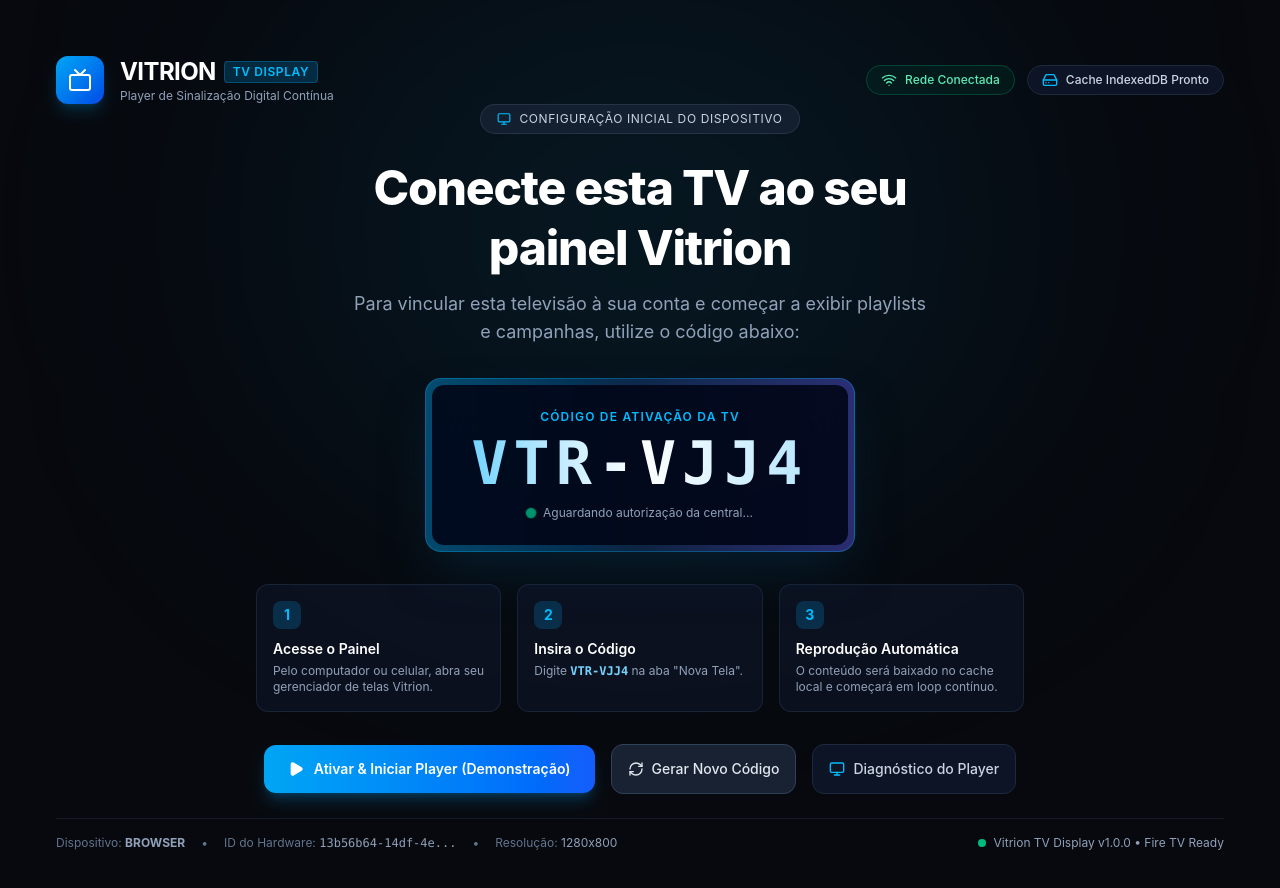
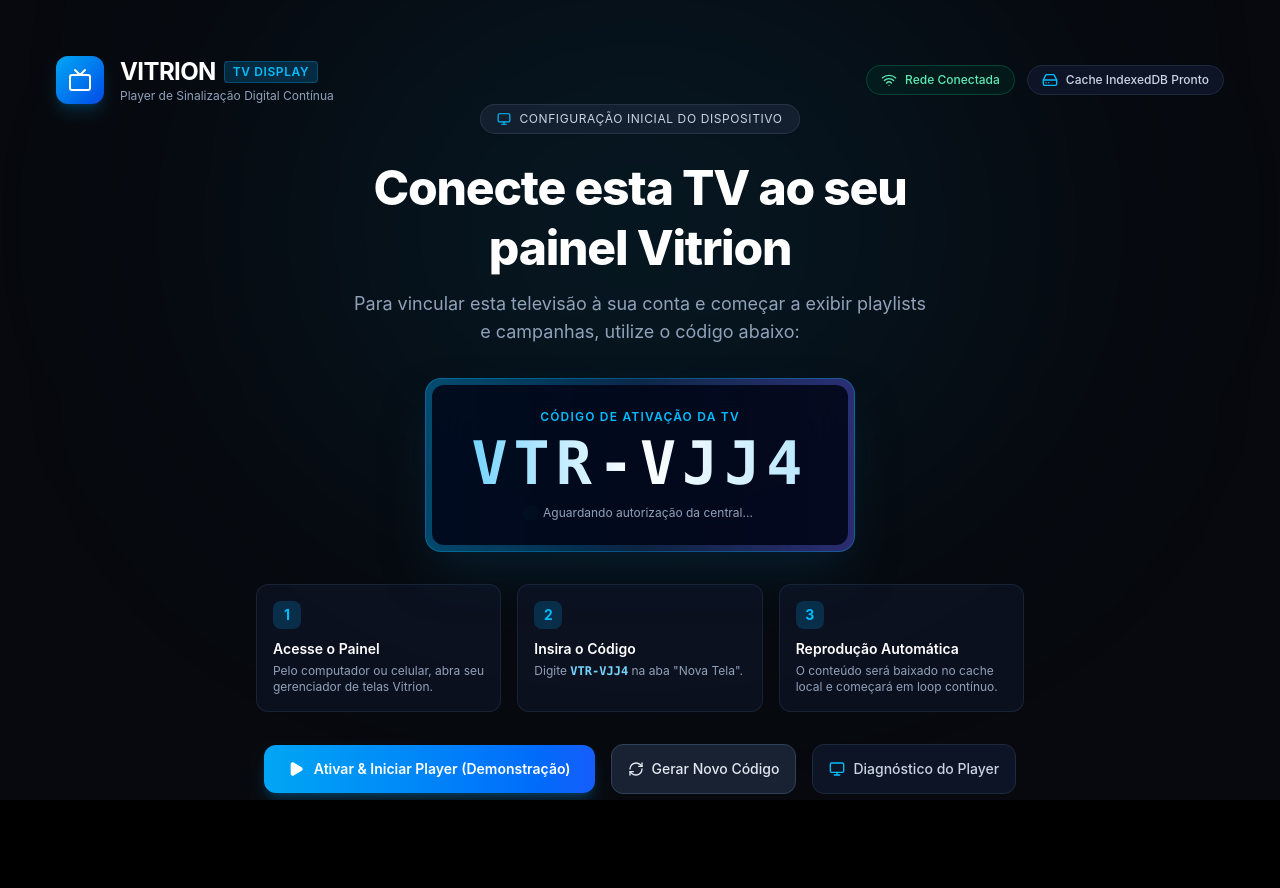
Before and after one commit to betocapixaba/Vitrion-TV-Display, a React (Vite) app: page / in a window 1280 px wide. Shown: the top 888 px of the page. After the commit the page ends 800 px from the top, so only its background shows below. Built offline with nearby package versions, Linux system fonts and the light colour scheme; no server answers.

Commit message:
fix(ui): adjust activation screen layout for scroll
Update container sizing to use fixed screen height with vertical scrolling to ensure proper containment and prevent layout overflow during the activation process.

```diff
--- a/src/App.tsx
+++ b/src/App.tsx
@@ -412,7 +412,7 @@
     <div
       className={
         !device.isActivated
-          ? 'relative w-full min-h-screen overflow-y-auto bg-[#07090e] text-white'
+          ? 'relative w-full h-screen overflow-y-auto bg-[#07090e] text-white'
           : 'relative w-screen h-screen overflow-hidden bg-black text-white'
       }
     >
--- a/src/components/activation/ActivationScreen.tsx
+++ b/src/components/activation/ActivationScreen.tsx
@@ -30,7 +30,7 @@
   };
 
   return (
-    <div className="relative w-full min-h-screen bg-[#07090e] text-slate-100 flex flex-col justify-between p-8 sm:p-14 select-none font-sans">
+    <div className="relative w-full min-h-full bg-[#07090e] text-slate-100 flex flex-col justify-between p-8 sm:p-14 select-none font-sans">
       {/* Background glow ambiance */}
       <div className="absolute top-1/4 left-1/2 -translate-x-1/2 -translate-y-1/2 w-[700px] h-[500px] bg-sky-500/10 rounded-full blur-[140px] pointer-events-none" />
 
```
Also changed, not shown: 1 other file (tests, documents, lock files or other folders).
